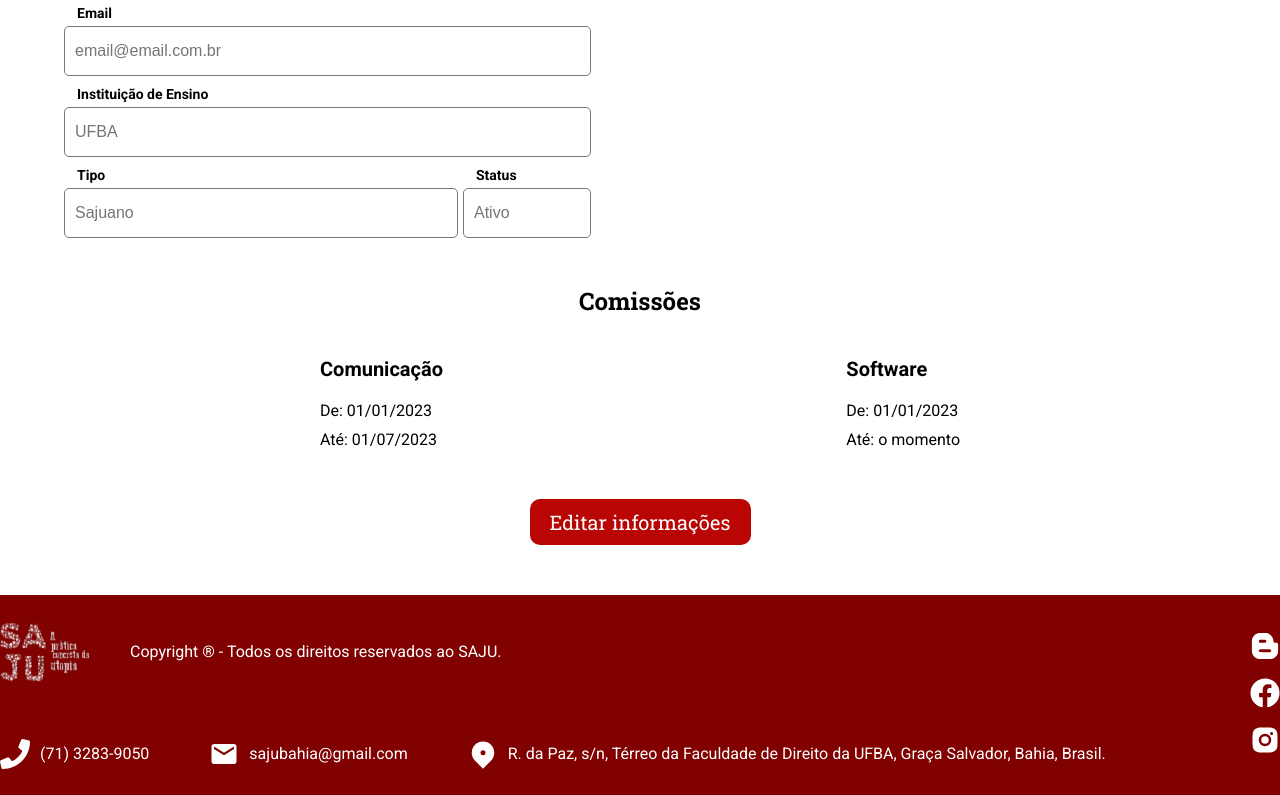
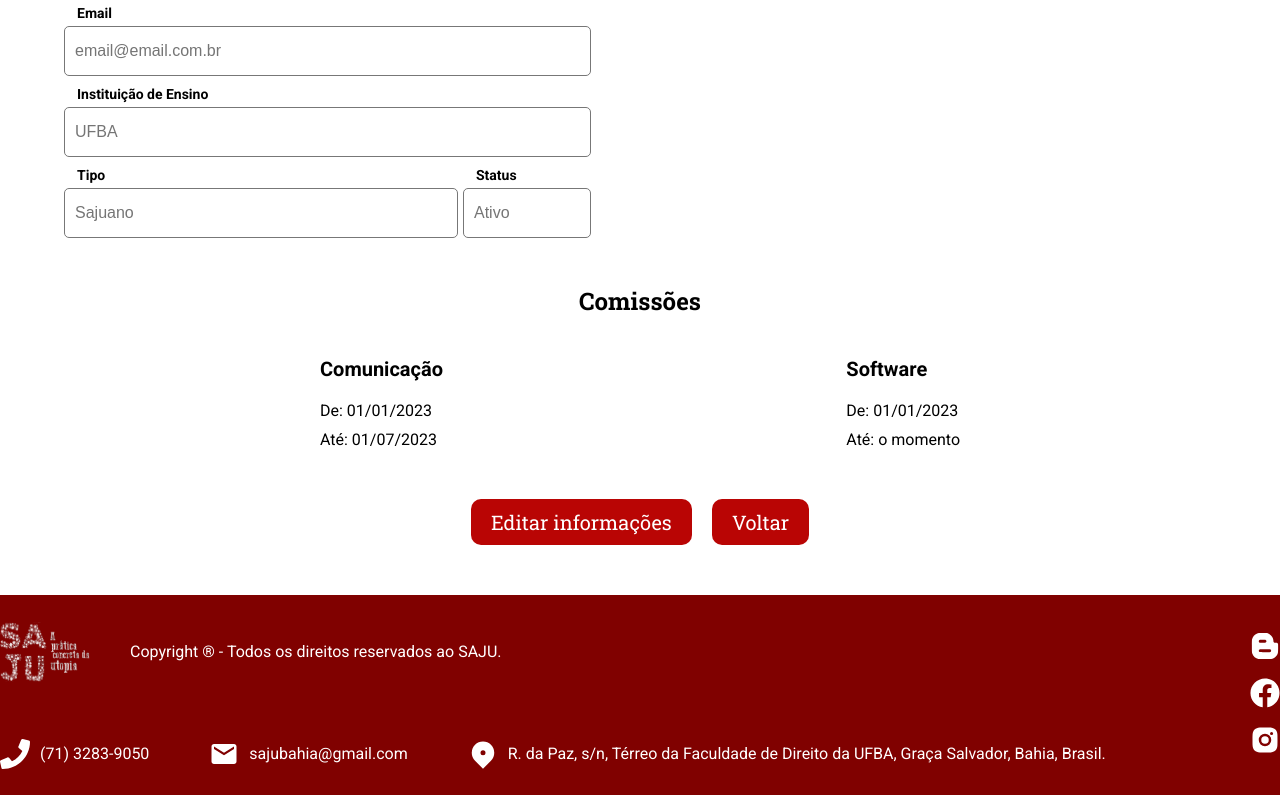
Before and after one commit to yure07/saju, a React (Create React App) app: page /membros/ver-mais in a window 1280 px wide. Shown: the part 672-1467 px from the top of the page. Built offline with nearby package versions, Linux system fonts and the light colour scheme.

Commit message:
botao voltar adicionado tela membros

```diff
--- a/src/pages/Membros/SeeMore/SeeMore.module.scss
+++ b/src/pages/Membros/SeeMore/SeeMore.module.scss
@@ -336,9 +336,14 @@
         justify-content: space-between;
     }
 
-    .btnEdit{
-        width: 221px;
-        height: 46px;
+    .areaBtn{
+        display: flex;
+        flex-direction: row;
+        margin: 0 auto;
+        column-gap: 20px;
+    }
+
+    .btnEdit, .btnBack{
         margin: 50px auto 0;
         font-size: 20px;
         font-family: 'Roboto Slab';
@@ -347,6 +352,11 @@
         border: 0;
         background-color: $primary-color;
         color: $light-color;
+    }
+
+    .btnEdit{
+        width: 221px;
+        height: 46px;
     }
 
     @include responsive-containerComissions;
--- a/src/pages/Membros/SeeMore/index.js
+++ b/src/pages/Membros/SeeMore/index.js
@@ -126,7 +126,10 @@ const SeeMoreMember = () => {
                             <p>Até: o momento</p>
                         </div>
                     </section>
-                    <button className={styles.btnEdit}> <Link to="/membros/editar"> Editar informações </Link> </button>
+                    <section className={styles.areaBtn}>
+                        <button className={styles.btnEdit}> <Link to="/membros/editar"> Editar informações </Link> </button>
+                        <button className={styles.btnBack}> <Link to="/membros">Voltar</Link> </button>
+                    </section>
                 </article>
             </main>
             <Footer/>
```
